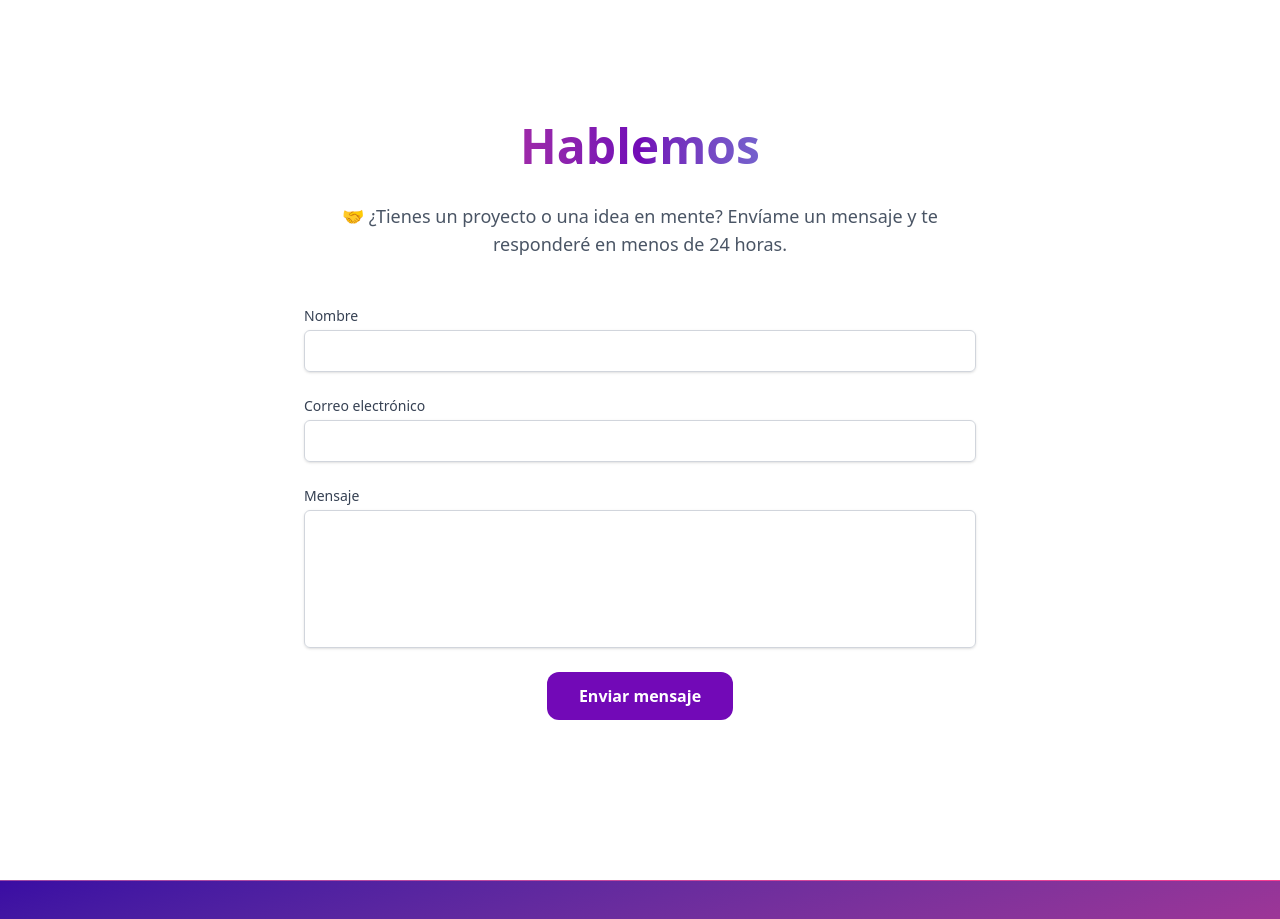
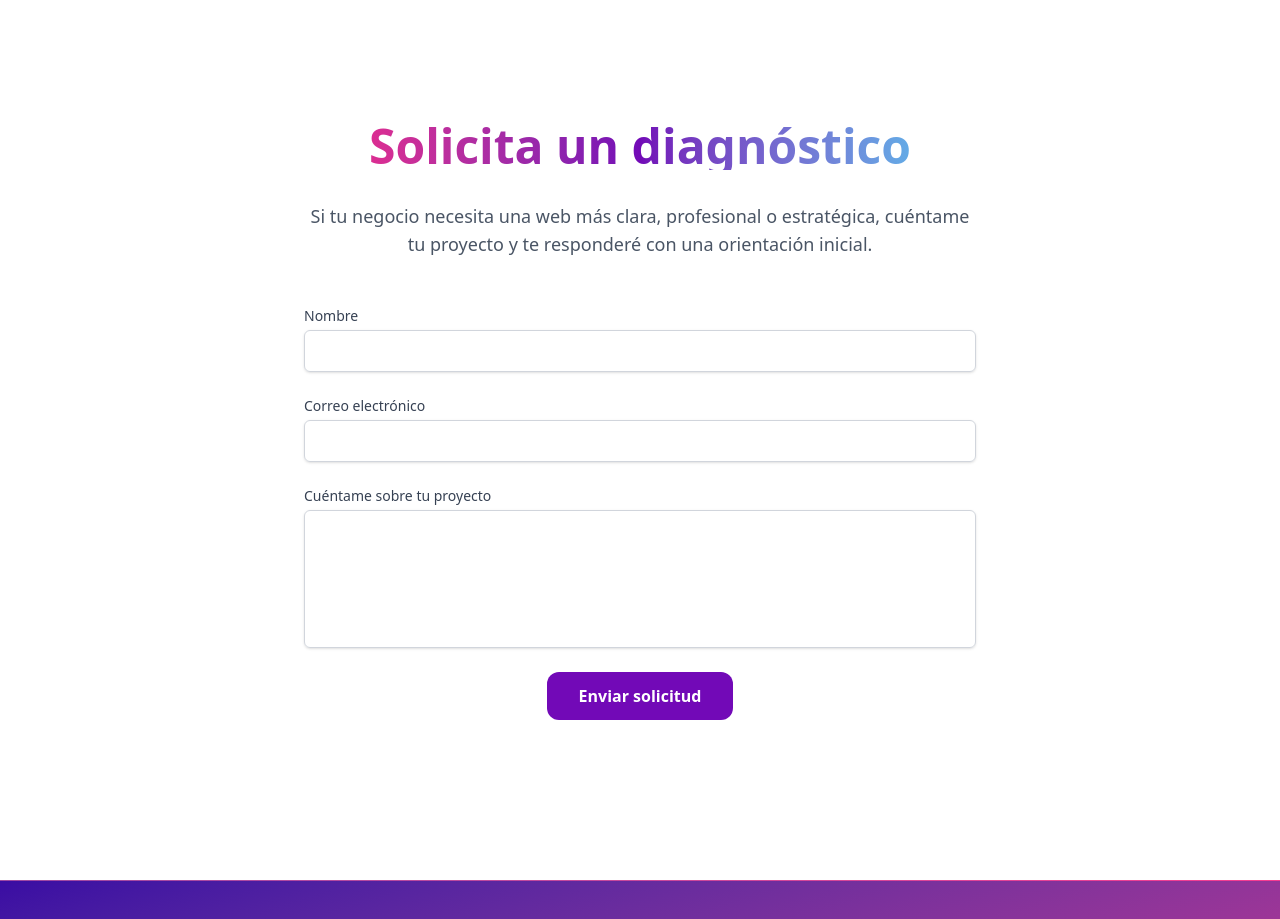
Before and after one commit to JPgitidaho/crecermarketing-web, a React (Vite) app: page / in a window 1280 px wide. Shown: the part 4140-5059 px from the top of the page. Built offline with nearby package versions, Linux system fonts and the light colour scheme.

Commit message:
actualization contact

```diff
--- a/src/components/Contacto.jsx
+++ b/src/components/Contacto.jsx
@@ -40,7 +40,7 @@ const enviarMensaje = (e) => {
         "83EWTN4t8yyyKqrU9"
       )
       .then(() => {
-      toast.success("Mensaje enviado correctamente 🎉")
+        toast.success("Mensaje enviado correctamente")
         form.current.reset()
       })
       .catch(() => {
@@ -55,25 +55,53 @@ const enviarMensaje = (e) => {
     <section className="py-20 bg-white text-gray-800 px-6" id="contacto">
       <div className="max-w-2xl mx-auto text-center">
         <h2 className="text-4xl md:text-5xl font-bold mb-8 text-transparent bg-clip-text bg-gradient-to-r from-[#f72585] via-[#7209b7] to-[#4cc9f0]">
-   Hablemos
+          Solicita un diagnóstico
         </h2>
 
         <p className="text-lg mb-12 text-gray-600">
-         🤝 ¿Tienes un proyecto o una idea en mente? Envíame un mensaje y te responderé en menos de 24 horas.
+          Si tu negocio necesita una web más clara, profesional o estratégica, cuéntame tu proyecto y te responderé con una orientación inicial.
         </p>
+
         <form ref={form} onSubmit={enviarMensaje} className="space-y-6 text-left">
           <div>
-            <label htmlFor="name" className="block text-sm font-medium text-gray-700">Nombre</label>
-            <input type="text" name="name" id="name" required className="mt-1 block w-full rounded-md border border-gray-300 shadow-sm px-4 py-2 focus:ring-[#7209b7] focus:border-[#7209b7] outline-none" />
+            <label htmlFor="name" className="block text-sm font-medium text-gray-700">
+              Nombre
+            </label>
+            <input
+              type="text"
+              name="name"
+              id="name"
+              required
+              className="mt-1 block w-full rounded-md border border-gray-300 shadow-sm px-4 py-2 focus:ring-[#7209b7] focus:border-[#7209b7] outline-none"
+            />
           </div>
+
           <div>
-            <label htmlFor="email" className="block text-sm font-medium text-gray-700">Correo electrónico</label>
-            <input type="email" name="email" id="email" required className="mt-1 block w-full rounded-md border border-gray-300 shadow-sm px-4 py-2 focus:ring-[#7209b7] focus:border-[#7209b7] outline-none" />
+            <label htmlFor="email" className="block text-sm font-medium text-gray-700">
+              Correo electrónico
+            </label>
+            <input
+              type="email"
+              name="email"
+              id="email"
+              required
+              className="mt-1 block w-full rounded-md border border-gray-300 shadow-sm px-4 py-2 focus:ring-[#7209b7] focus:border-[#7209b7] outline-none"
+            />
           </div>
+
           <div>
-            <label htmlFor="message" className="block text-sm font-medium text-gray-700">Mensaje</label>
-            <textarea name="message" id="message" rows="5" required className="mt-1 block w-full rounded-md border border-gray-300 shadow-sm px-4 py-2 focus:ring-[#7209b7] focus:border-[#7209b7] outline-none resize-none"></textarea>
+            <label htmlFor="message" className="block text-sm font-medium text-gray-700">
+              Cuéntame sobre tu proyecto
+            </label>
+            <textarea
+              name="message"
+              id="message"
+              rows="5"
+              required
+              className="mt-1 block w-full rounded-md border border-gray-300 shadow-sm px-4 py-2 focus:ring-[#7209b7] focus:border-[#7209b7] outline-none resize-none"
+            ></textarea>
           </div>
+
           <div className="text-center">
             <button
               type="submit"
@@ -84,7 +112,7 @@ const enviarMensaje = (e) => {
                   : "bg-[#7209b7] hover:bg-[#3a0ca3]"
               }`}
             >
-              {enviando ? "Enviando..." : "Enviar mensaje"}
+              {enviando ? "Enviando..." : "Enviar solicitud"}
             </button>
           </div>
         </form>
```
Lines whose indentation alone changed are shown as unchanged.
